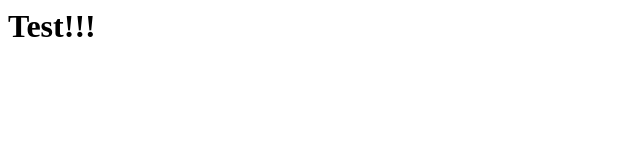
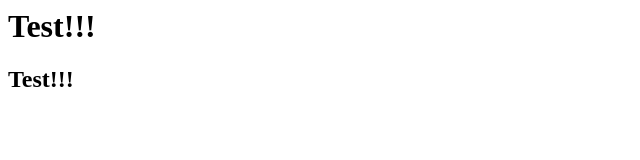
Before and after one commit to sgrit/udemy_github, a plain HTML site: page index.html in a window 1280 px wide. Shown: the full height of the page, 0-640 px from the left. Drawn offline with Linux system fonts and the light colour scheme.

Commit message:
Test my first commit;

```diff
--- a/index.html
+++ b/index.html
@@ -1 +1,2 @@
 <h1>Test!!!</h1>
+<h2>Test!!!</h2>
```
